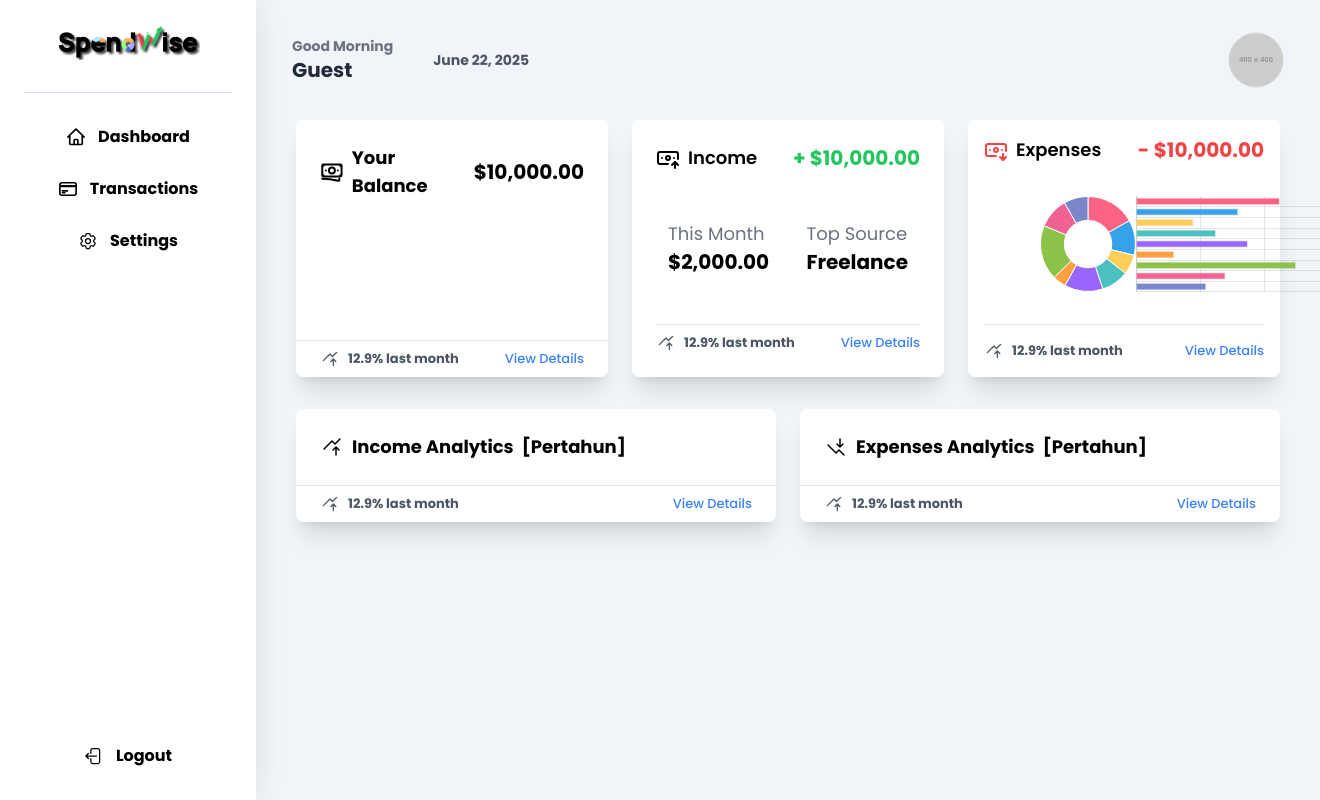
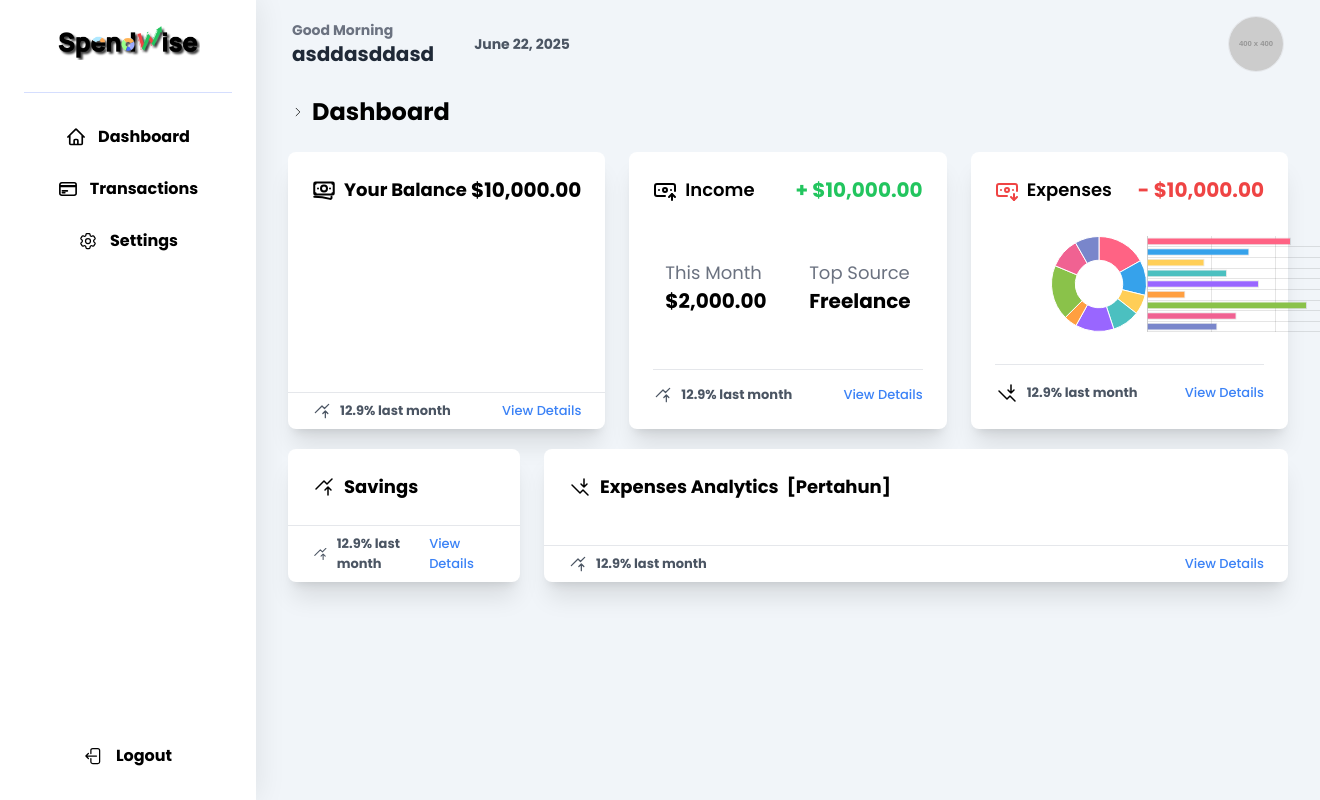
Before and after one commit to XNebule/Financial_Management_Repo, a PHP site: page / in a window 1320 px wide; the page is wider, and only the part inside the window is pictured. Run offline with PHP 8.4, Linux system fonts and the light colour scheme; grey boxes labelled with a size stand in for pictures from a placeholder-image service; some libraries are stand-ins or nearby versions.

```diff
--- a/src/components/cardsDashboard.php
+++ b/src/components/cardsDashboard.php
@@ -1,5 +1,5 @@
 <main class="flex-1">
-    <div class="grid grid-cols-2 md:grid-cols-3 gap-10 md:gap-6 px-10 mb-8 poppins-extrabold items-stretch">
+    <div class="grid grid-cols-2 md:grid-cols-3 gap-10 md:gap-6 px-8 mb-5 poppins-extrabold items-stretch">
         <!-- Your Balance -->
         <div class="shadow-xl rounded-lg bg-white col-span-2 md:col-span-1 flex flex-col">
             <div class="p-5 md:p-6 md:flex text-black md:justify-between items-center mb-3">
@@ -23,6 +23,9 @@
                     <h4 class="text-xl">$10,000.00</h4>
                 </div>
             </div>
+
+
+            <!-- bottom part -->
             <div class="border-t border-gray-200 mt-auto px-6 py-2 flex items-center justify-between text-sm">
                 <div class="flex items-center gap-2 text-gray-600">
                     <svg width="20" height="20" stroke-width="1.5" viewBox="0 0 24 24"
@@ -100,7 +103,7 @@
 
         <!-- Pengeluaran Bulan ini -->
         <div class="shadow-xl rounded-lg bg-white flex flex-col">
-            <div class="p-4 flex flex-col justify-between gap-4 text-black flex-grow">
+            <div class="p-6 flex flex-col justify-between gap-4 text-black flex-grow">
                 <!-- Top Section -->
                 <div class="flex items-center justify-between">
                     <div class="flex items-center gap-2">
@@ -136,11 +139,13 @@
                 <div class="border-b border-gray-200 "></div>
                 <div class="flex items-center justify-between text-sm ">
                     <div class="flex items-center gap-2 text-gray-600">
-                        <svg width="20" height="20" stroke-width="1.5" viewBox="0 0 24 24"
-                            fill="none" xmlns="http://www.w3.org/2000/svg">
-                            <path d="M16 20V12M16 12L19 15M16 12L13 15" stroke="currentColor"
+                        <svg width="24px" height="24px" stroke-width="1.5" viewBox="0 0 24 24"
+                            fill="none" xmlns="http://www.w3.org/2000/svg" color="#000000">
+                            <path d="M4 10L12 18L15 15L20 20"
+                                stroke="#000000" stroke-width="1.5"
                                 stroke-linecap="round" stroke-linejoin="round"></path>
-                            <path d="M4 14L12 6L15 9L20 4" stroke="currentColor"
+                            <path d="M16 4V12M16 12L19 9M16 12L13 9"
+                                stroke="#000000" stroke-width="1.5"
                                 stroke-linecap="round" stroke-linejoin="round"></path>
                         </svg>
                         <p class="text-[13px]">12.9% last month</p>
@@ -152,7 +157,7 @@
     </div>
 
     <!-- Analytics -->
-    <div class="grid grid-cols-1 md:grid-cols-2 gap-6 px-10 mb-8 poppins-extrabold">
+    <div class="grid grid-cols-1 md:grid-cols-4 gap-6 px-8 mb-8 poppins-extrabold">
 
         <!-- Income Analytics -->
         <div class="shadow-xl rounded-lg bg-white flex flex-col">
@@ -167,8 +172,7 @@
                             stroke="#000000" stroke-width="1.5"
                             stroke-linecap="round" stroke-linejoin="round"></path>
                     </svg>
-                    <p class="text-lg">Income Analytics</p>
-                    <p class="text-lg">[Pertahun]</p>
+                    <p class="text-lg">Savings</p>
                 </div>
             </div>
             <div class="border-t border-gray-200 mt-auto px-6 py-2 flex items-center justify-between text-sm">
@@ -187,7 +191,7 @@
         </div>
 
         <!-- Expenses Analytics -->
-        <div class="shadow-xl rounded-lg bg-white flex flex-col">
+        <div class="col-span-3 shadow-xl rounded-lg bg-white flex flex-col">
             <div class="p-6 flex text-black justify-between items-center">
                 <div class="flex items-center gap-2">
                     <svg width="24px" height="24px" stroke-width="1.5" viewBox="0 0 24 24"
--- a/src/components/header.php
+++ b/src/components/header.php
@@ -1,5 +1,5 @@
     <header
-      class="px-5 md:px-9 py-3 md:py-[2rem] flex items-center justify-between">
+      class="px-5 md:px-9 py-3 md:py-[1rem] flex items-center justify-between">
       <div class="md:flex items-center gap-10 poppins-extrabold">
         <div class="">
           <p class="text-sm text-gray-500">
@@ -16,7 +16,7 @@
             ?>
           </p>
 
-          <h1 class="text-xl text-gray-800"><?= htmlspecialchars($_SESSION['username'] ?? 'Guest') ?></h1>
+          <h1 class="text-xl text-gray-800"><?= htmlspecialchars($_SESSION['username'] ?? 'asddasddasd') ?></h1>
         </div>
         <p class="text-sm text-gray-600"><?= date("F j, Y") ?></p>
       </div>
--- a/src/pages/dashboard.php
+++ b/src/pages/dashboard.php
@@ -27,7 +27,12 @@ $basePath = __DIR__ . '/../components/'; ?>
     <div class="flex-1 flex flex-col ">
       <!-- Header -->
       <?php include $basePath . 'header.php'; ?>
-
+      <div class="flex justify-start items-center mx-2 px-7 py-2 gap-2 mb-4">
+        <svg xmlns="http://www.w3.org/2000/svg" fill="none" viewBox="0 0 24 24" stroke-width="1.5" stroke="currentColor" class="size-3">
+          <path stroke-linecap="round" stroke-linejoin="round" d="m8.25 4.5 7.5 7.5-7.5 7.5" />
+        </svg>
+        <h1 class="text-2xl poppins-extrabold text-black">Dashboard</h1>
+      </div>
 
       <!-- Page Content -->
       <?php include $basePath . 'cardsDashboard.php'; ?>
```
Also changed, not shown: src/css/index.css (+77 -0 lines), src/pages/transaction.php (+7 -2 lines).
